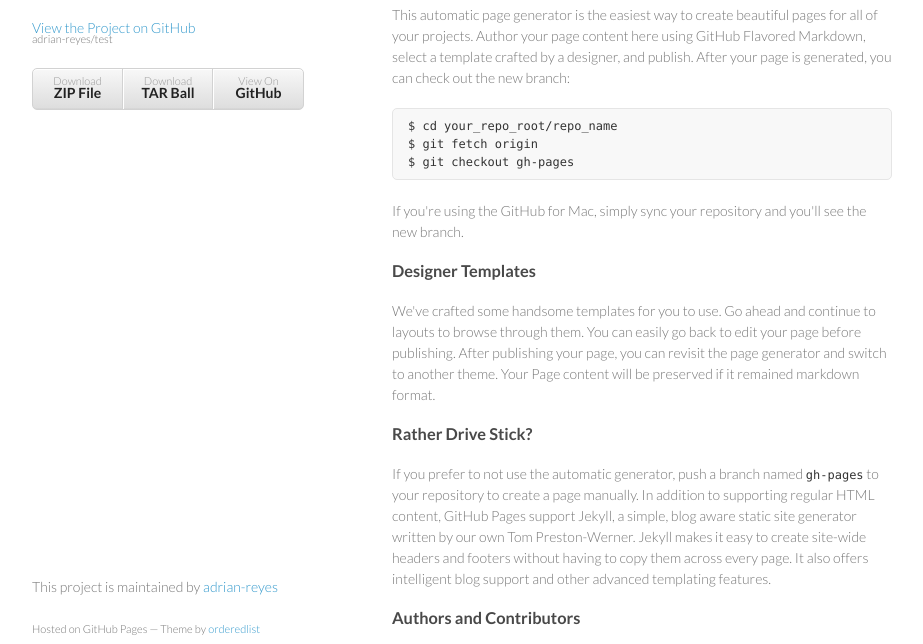
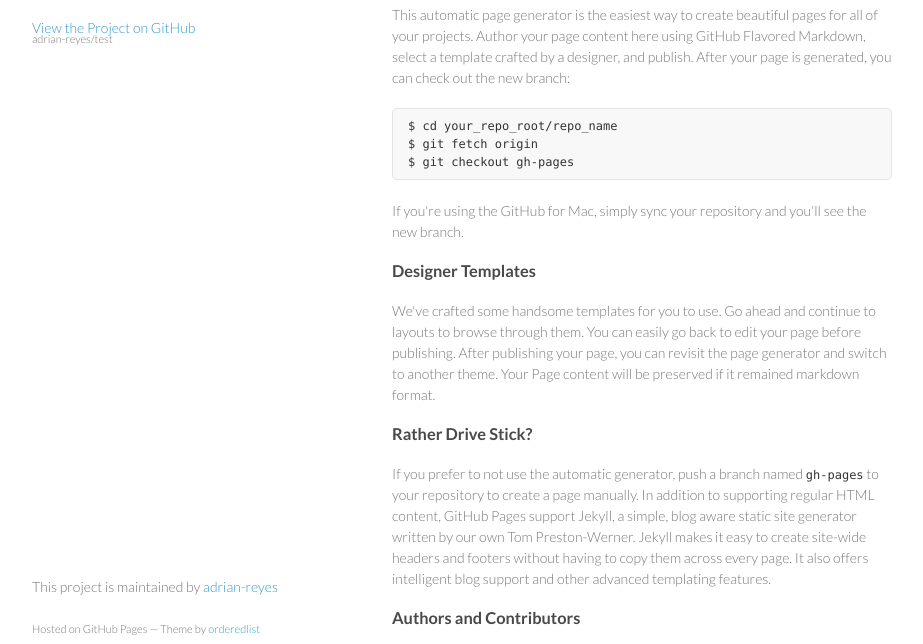
Before and after one commit to adrian-reyes/test, a plain HTML site: page index.html in a window 1280 px wide. Shown: the part 92-736 px from the top of the page, without its empty margins (178-1101 px from the left). Drawn offline with Linux system fonts and the light colour scheme.

Commit message:
Update index.html

```diff
--- a/index.html
+++ b/index.html
@@ -19,13 +19,6 @@
         <p></p>
 
         <p class="view"><a href="https://github.com/adrian-reyes/test">View the Project on GitHub <small>adrian-reyes/test</small></a></p>
-
-
-        <ul>
-          <li><a href="https://github.com/adrian-reyes/test/zipball/master">Download <strong>ZIP File</strong></a></li>
-          <li><a href="https://github.com/adrian-reyes/test/tarball/master">Download <strong>TAR Ball</strong></a></li>
-          <li><a href="https://github.com/adrian-reyes/test">View On <strong>GitHub</strong></a></li>
-        </ul>
       </header>
       <section>
         <h3>
```
